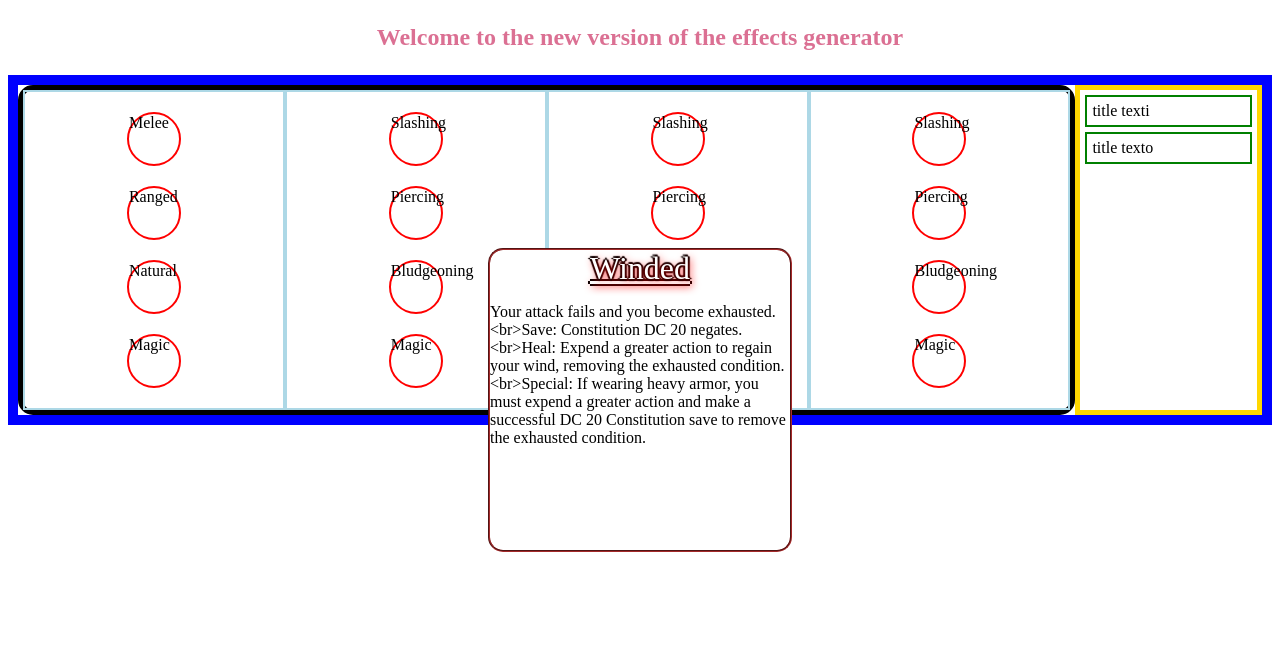
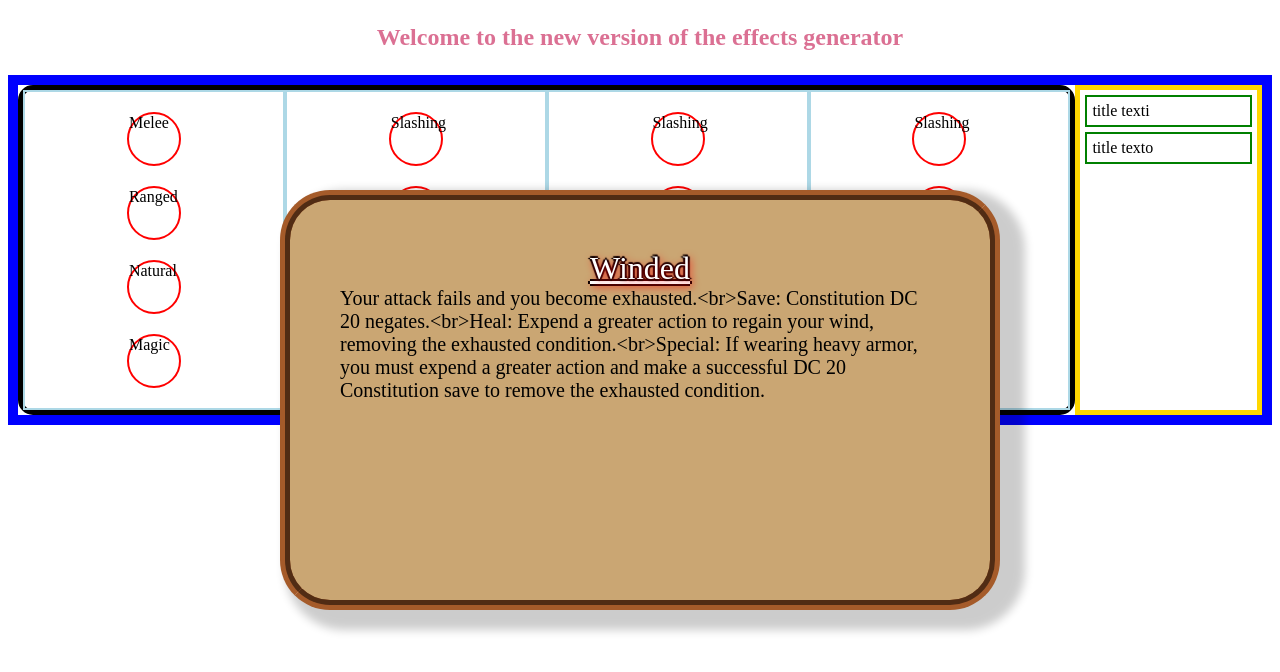
Before and after one commit to KirbyPaint/effects-generator-v2, a React (Create React App) app: page / in a window 1280 px wide. Both pictures are taken after a click on the element "Melee". Shown: the top 672 px of the page. Built offline with nearby package versions, Linux system fonts and the light colour scheme.

Commit message:
add more stuff, effects arrays need to be turned into proper template literals

```diff
--- a/src/components/popup.tsx
+++ b/src/components/popup.tsx
@@ -1,5 +1,5 @@
 import { FC } from "react";
-import { StyleHeaderText, StylePopup } from "../styles/styles";
+import { StyleBodyText, StyleHeaderText, StylePopup } from "../styles/styles";
 
 interface IPopup {
   titleText: string;
@@ -12,7 +12,7 @@ const Popup: FC<IPopup> = (props) => {
   return (
     <StylePopup>
       <StyleHeaderText>{titleText}</StyleHeaderText>
-      <p>{bodyText}</p>
+      <StyleBodyText>{bodyText}</StyleBodyText>
     </StylePopup>
   );
 };
--- a/src/components/util/effectsArrays/2major/majorSlashing.tsx
+++ b/src/components/util/effectsArrays/2major/majorSlashing.tsx
@@ -52,7 +52,11 @@ export const majorSlashingTitle = [
 ];
 
 export const majorSlashingText = [
-  "Target suffers maximum damage and is blinded for 1d4 minutes.<br>Save: A DC 25 Dexterity save negates; deals bonus damage instead.<br>Heal: A Heal check DC 15 repairs sight somewhat, but the recipient treats all targets as though they have concealment (20%). A DC 25 heal check will fully repair eyesight to normal levels.",
+  `
+  Target suffers maximum damage and is blinded for 1d4 minutes.
+  Save: A DC 25 Dexterity save negates; deals bonus damage instead.
+  Heal: A Heal check DC 15 repairs sight somewhat, but the recipient treats all targets as though they have concealment (20%). A DC 25 heal check will fully repair eyesight to normal levels.
+  `,
   "Target suffers maximum damage plus bonus damage again, and attack also deals damage to target’s armor (hardness applies).<br>Save: DC 25 Dexterity negates; deals bonus damage to the target instead.<br>Special: If target does not wear armor, damage is dealt to shield or deal additional bonus damage again to target instead.",
   "Target suffers maximum damage and is disarmed (1 item).<br>Save: A DC 25 Dexterity negates the disarm; deals bonus damage instead.<br>Recover: Target must expend a move-equivalent action to retrieve its item. This provokes attacks of opportunity from all threatening opponents. <br>Special: If target is not holding any items, deal additional bonus damage instead.",
   "Target suffers maximum damage and 1 Charisma drain. Target also suffers a -4 penalty on Perception checks until healed.<br>Save: A DC 25 Dexterity negates; deals bonus damage instead.<br>Heal: A DC 15 Heal check halves the Perception check penalties, while a DC 25 removes them. Restorative magic is required to heal ability drain.",
--- a/src/styles/styles.ts
+++ b/src/styles/styles.ts
@@ -53,15 +53,18 @@ export const StyleEffectTextInsert = styled.div`
 `;
 
 export const StylePopup = styled.div`
-  border: 2px groove brown;
-  border-radius: 15px;
-  background-color: white;
-  width: 300px;
   height: 300px;
   position: absolute;
   top: 50%;
   left: 50%;
   transform: translate(-50%, -50%);
+  background-color: rgb(202, 166, 115);
+  padding: 50px;
+  width: 600px;
+  border: 10px solid rgb(165, 91, 42);
+  border-radius: 50px;
+  border-style: ridge groove groove ridge;
+  box-shadow: 15px 10px 10px 10px rgba(0, 0, 0, 0.2);
 `;
 
 export const StyleHeaderText = styled.p`
@@ -75,3 +78,8 @@ export const StyleHeaderText = styled.p`
     -1px 0px 1px black, 0px -1px 1px black, 2px 0px 1px black, 0px 2px 1px black,
     -2px 0px 1px black, 0px -2px 1px black;
 `;
+
+export const StyleBodyText = styled.div`
+  white-space: pre-wrap;
+  font-size: 20px;
+`;
```
